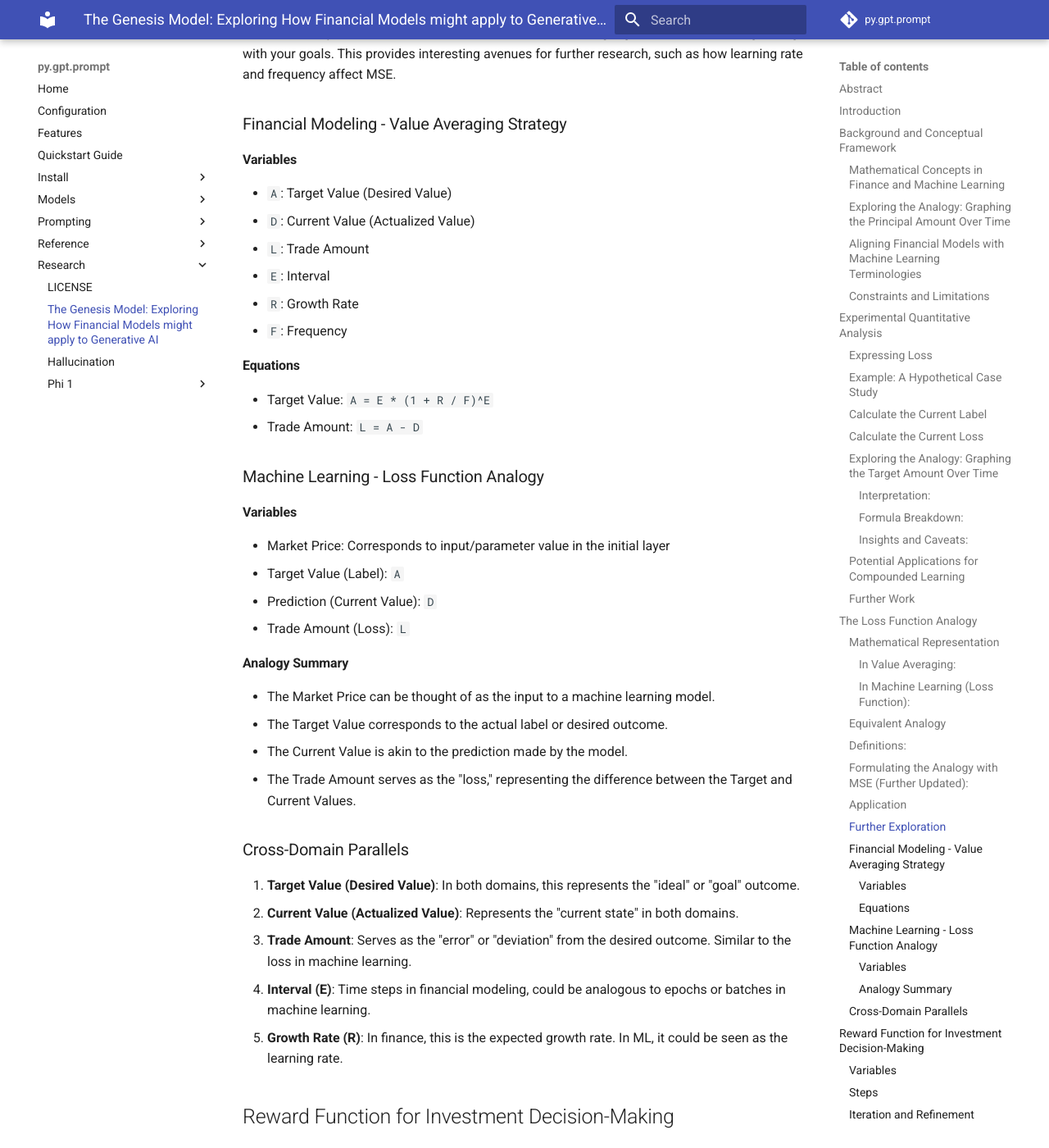
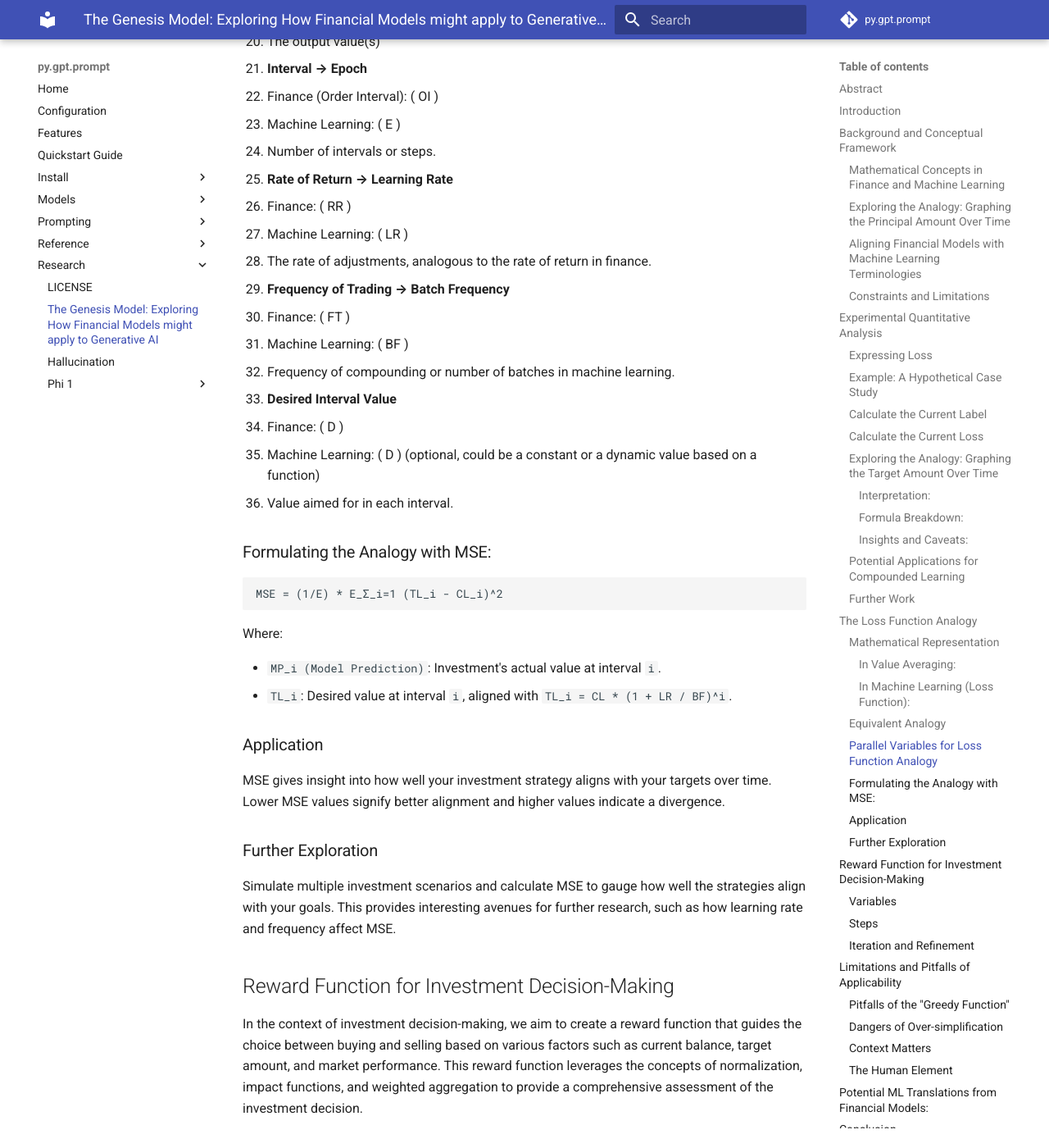
Before and after one commit to teleprint-me/py.gpt.prompt, an MkDocs documentation site: the page built from docs/research/genesis.md, in a window 1280 px wide and 1400 px high, scrolled down 11513 px. Shown: the whole window at 82% size. Built offline with MkDocs 1.6.1 and Material for MkDocs 9.7.7, drawn with Linux system fonts in a browser that asks for light colours; comment, search, counter and statistics services are not loaded; some of the changed text lies outside the part shown.

Commit message:
docs: Refine the MSE framework to prevent confusion and add clarity

````diff
--- a/docs/research/genesis.md
+++ b/docs/research/genesis.md
@@ -517,30 +517,73 @@ financial modeling and machine learning. A closer look at Mean Squared Error
 (MSE) will further deepen our understanding. The upcoming sections will explore
 how these components integrate within the concept of MSE.
 
-### Definitions:
+### Parallel Variables for Loss Function Analogy
 
-- `T (Target Label)`: Represents the desired future investment value.
-- `L (Current Loss)`: Denotes the difference between the target and current
-  value.
-- `D (Desired Interval Value)`: Value aimed for in each interval.
-- `E (Epoch)`: Number of intervals or steps.
-- `R (Learning Rate)`: The rate of adjustments, analogous to the rate of return
-  in finance.
-- `F (Frequency)`: Frequency of compounding or number of batches in machine
-  learning.
+1. **Market Price → Input Layer**
 
-### Formulating the Analogy with MSE (Further Updated):
+   - Finance: \( MP \)
+   - Machine Learning: \( IL \)
+   - The input variable(s)
 
-```markdown
-MSE = (1/E) \* E_Σ_i=1 (Current Value_i - Target Label_i)^2
+2. **Target Value → Target Label**
+
+   - Finance: \( TV \)
+   - Machine Learning: \( TL \)
+   - Represents the desired future investment value.
+
+3. **Current Value → Model Prediction**
+
+   - Finance: \( CV \)
+   - Machine Learning: \( MP \)
+   - Value aimed for in each interval.
+
+4. **Trade Amount → Current Loss**
+
+   - Finance: \( TA \)
+   - Machine Learning: \( CL \)
+   - Denotes the difference between the target and current value.
+
+5. **Order Size → Output Layer**
+
+   - Finance: \( OS \)
+   - Machine Learning: \( OL \)
+   - The output value(s)
+
+6. **Interval → Epoch**
+
+   - Finance (Order Interval): \( OI \)
+   - Machine Learning: \( E \)
+   - Number of intervals or steps.
+
+7. **Rate of Return → Learning Rate**
+
+   - Finance: \( RR \)
+   - Machine Learning: \( LR \)
+   - The rate of adjustments, analogous to the rate of return in finance.
+
+8. **Frequency of Trading → Batch Frequency**
+
+   - Finance: \( FT \)
+   - Machine Learning: \( BF \)
+   - Frequency of compounding or number of batches in machine learning.
+
+9. **Desired Interval Value**
+   - Finance: \( D \)
+   - Machine Learning: \( D \) (optional, could be a constant or a dynamic value
+     based on a function)
+   - Value aimed for in each interval.
+
+### Formulating the Analogy with MSE:
+
+```
+MSE = (1/E) * E_Σ_i=1 (TL_i - CL_i)^2
 ```
 
 Where:
 
-- `Current Value_i (Model Prediction)`: Investment's actual value at interval
-  `i`.
-- `Target Label_i`: Desired value at interval `i`, aligned with
-  `T_i = L * (1 + R / F)^i`.
+- `MP_i (Model Prediction)`: Investment's actual value at interval `i`.
+- `TL_i`: Desired value at interval `i`, aligned with
+  `TL_i = CL * (1 + LR / BF)^i`.
 
 ### Application
 
@@ -553,52 +596,6 @@ indicate a divergence.
 Simulate multiple investment scenarios and calculate MSE to gauge how well the
 strategies align with your goals. This provides interesting avenues for further
 research, such as how learning rate and frequency affect MSE.
-
-### Financial Modeling - Value Averaging Strategy
-
-#### Variables
-
-- `A`: Target Value (Desired Value)
-- `D`: Current Value (Actualized Value)
-- `L`: Trade Amount
-- `E`: Interval
-- `R`: Growth Rate
-- `F`: Frequency
-
-#### Equations
-
-- Target Value: `A = E * (1 + R / F)^E`
-- Trade Amount: `L = A - D`
-
-### Machine Learning - Loss Function Analogy
-
-#### Variables
-
-- Market Price: Corresponds to input/parameter value in the initial layer
-- Target Value (Label): `A`
-- Prediction (Current Value): `D`
-- Trade Amount (Loss): `L`
-
-#### Analogy Summary
-
-- The Market Price can be thought of as the input to a machine learning model.
-- The Target Value corresponds to the actual label or desired outcome.
-- The Current Value is akin to the prediction made by the model.
-- The Trade Amount serves as the "loss," representing the difference between the
-  Target and Current Values.
-
-### Cross-Domain Parallels
-
-1. **Target Value (Desired Value)**: In both domains, this represents the
-   "ideal" or "goal" outcome.
-2. **Current Value (Actualized Value)**: Represents the "current state" in both
-   domains.
-3. **Trade Amount**: Serves as the "error" or "deviation" from the desired
-   outcome. Similar to the loss in machine learning.
-4. **Interval (E)**: Time steps in financial modeling, could be analogous to
-   epochs or batches in machine learning.
-5. **Growth Rate (R)**: In finance, this is the expected growth rate. In ML, it
-   could be seen as the learning rate.
 
 ## Reward Function for Investment Decision-Making
 
````
